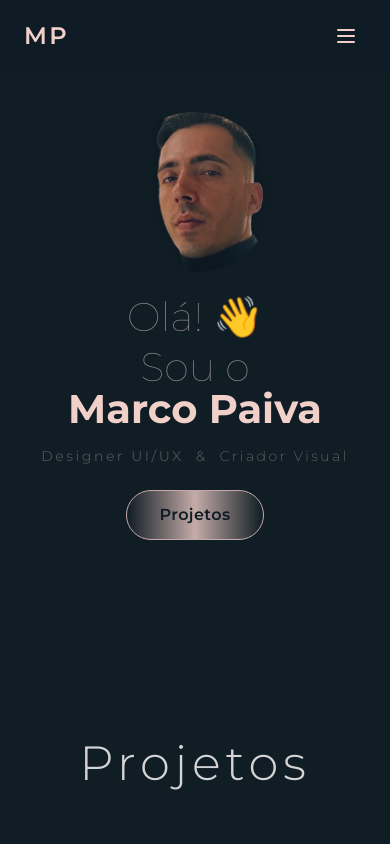
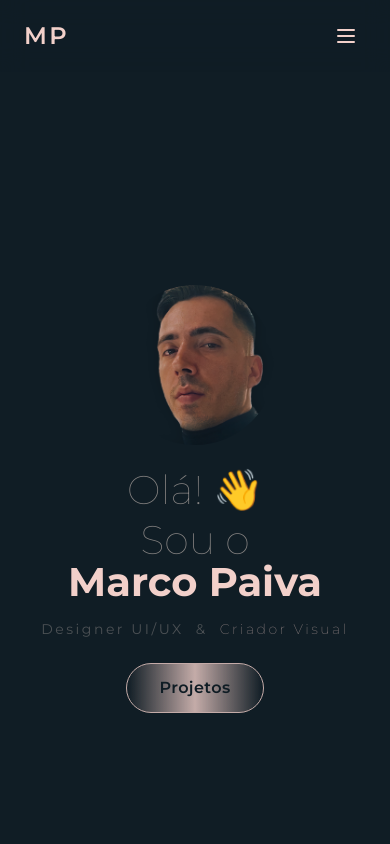
Before and after one commit to marcoaotrpaiva/portfolio, a Next.js app: page / in a window 390 px wide. Shown: the top 844 px of the page. Built offline with nearby package versions, Linux system fonts and the light colour scheme.

Commit message:
added responsivness fixes

```diff
--- a/components/Hero.tsx
+++ b/components/Hero.tsx
@@ -89,7 +89,7 @@ const Hero = () => {
       </header>
 
       {/* Main content */}
-      <div className="container mx-auto px-6 sm:px-8 lg:px-20 pt-8 pb-8">
+      <div className="container mx-auto px-6 sm:px-8 lg:px-20 flex flex-col min-h-screen justify-center py-8">
         {/* Mobile image above text */}
         <motion.div
           className="block md:hidden w-40 h-40 relative mx-auto mb-6 rounded-full overflow-hidden"
```
